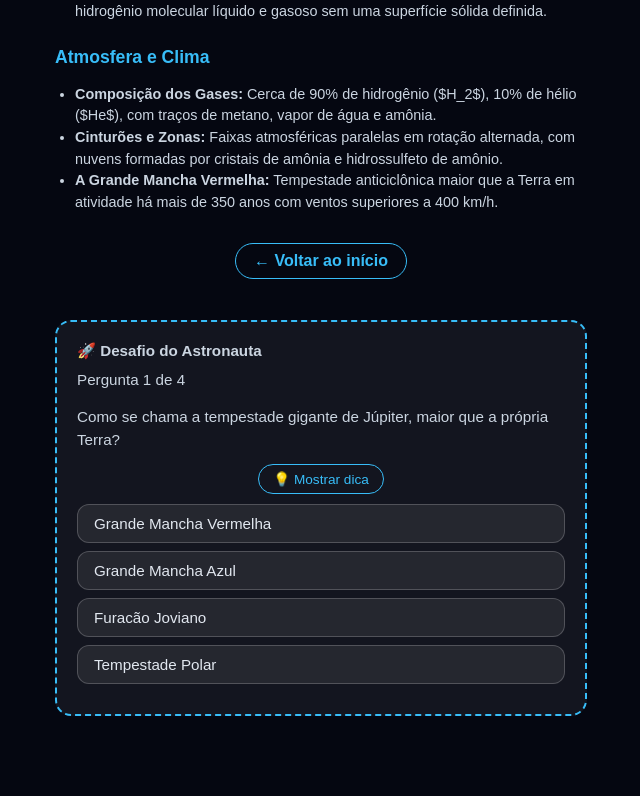
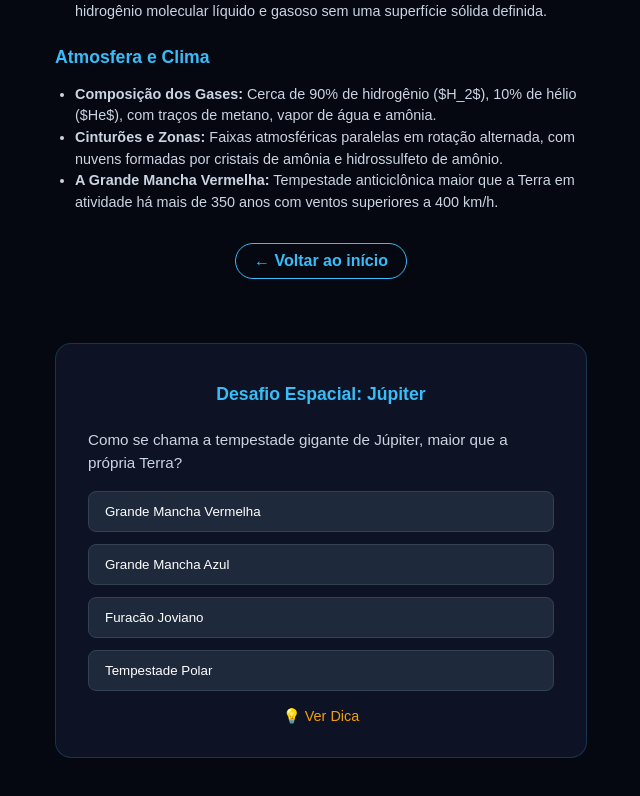
Before and after one commit to amandaskywalker/OdisseiaSolar-Borboleta, a Next.js app in the folder odisseiasolar/: page /planetas/jupiter in a window 1280 px wide. Shown: the part 928-1724 px from the top of the page, without its empty margins (319-959 px from the left). Built offline with nearby package versions, Linux system fonts and the light colour scheme.

Commit message:
Update Quiz.tsx

```diff
--- a/odisseiasolar/app/components/Quiz.tsx
+++ b/odisseiasolar/app/components/Quiz.tsx
@@ -1,7 +1,7 @@
 "use client";
-
 import { useState } from "react";
 import { perguntasPorAstro } from "../data/quiz";
+import styles from "./Quiz.module.css";
 
 export default function Quiz({ nomeAstro }: { nomeAstro: string }) {
   const perguntas = perguntasPorAstro[nomeAstro];
@@ -15,9 +15,9 @@ export default function Quiz({ nomeAstro }: { nomeAstro: string }) {
   const concluido = indice >= perguntas.length;
   const q = perguntas[indice];
   const respondida = escolhida !== null;
-  const ultima = indice === perguntas.length - 1;
 
   function responder(idx: number) {
+    if (respondida) return;
     setEscolhida(idx);
     if (idx === q.correta) setAcertos(acertos + 1);
   }
@@ -28,68 +28,59 @@ export default function Quiz({ nomeAstro }: { nomeAstro: string }) {
     setDicaAberta(false);
   }
 
-  function classeOpcao(idx: number) {
-    if (idx === q.correta && respondida) return "quiz-btn-opcao quiz-opcao-correta";
-    if (idx === escolhida) return "quiz-btn-opcao quiz-opcao-errada";
-    return "quiz-btn-opcao";
-  }
-
   return (
-    <div className="quiz-area">
-      <p className="quiz-titulo">🚀 Desafio do Astronauta</p>
-      <p className="quiz-progresso">
-        {concluido
-          ? "Desafio concluído!"
-          : `Pergunta ${indice + 1} de ${perguntas.length}`}
-      </p>
+    <div className={styles.containerQuiz}>
+      <h3 className={styles.titulo}>Desafio Espacial: {nomeAstro}</h3>
 
       {concluido ? (
-        <p className="quiz-resultado">
-          Você acertou {acertos} de {perguntas.length} perguntas sobre {nomeAstro}!{" "}
-          {acertos === perguntas.length
-            ? "Mandou muito bem, explorador! 🌟"
-            : "Continue explorando o espaço! 🚀"}
-        </p>
+        <div className={styles.resultado}>
+          <h4>Parabéns, Explorador!</h4>
+          <p>Você acertou {acertos} de {perguntas.length} perguntas!</p>
+          <button className={styles.btnAcao} onClick={() => { setIndice(0); setAcertos(0); setEscolhida(null); }}>
+            Tentar Novamente
+          </button>
+        </div>
       ) : (
-        <>
-          <p className="quiz-pergunta">{q.pergunta}</p>
-          {!respondida && !dicaAberta && (
-            <button type="button" className="quiz-btn-dica" onClick={() => setDicaAberta(true)}>
-              💡 Mostrar dica
-            </button>
-          )}
-          {dicaAberta && <p className="quiz-dica">{q.dica}</p>}
-
-          <div className="quiz-opcoes">
-            {q.opcoes.map((opcao, idx) => (
-              <button
-                key={opcao}
-                type="button"
-                className={classeOpcao(idx)}
-                disabled={respondida}
-                onClick={() => responder(idx)}
-              >
-                {opcao}
-              </button>
-            ))}
+        <div className={styles.perguntaCard}>
+          <p className={styles.enunciado}>{q.pergunta}</p>
+          <div className={styles.opcoesGrid}>
+            {q.opcoes.map((opcao, idx) => {
+              let classeBotao = styles.btnOpcao;
+              if (respondida) {
+                if (idx === q.correta) classeBotao += ` ${styles.correta}`;
+                else if (idx === escolhida) classeBotao += ` ${styles.errada}`;
+              }
+              return (
+                <button
+                  key={idx}
+                  className={classeBotao}
+                  onClick={() => responder(idx)}
+                  disabled={respondida}
+                >
+                  {opcao}
+                </button>
+              );
+            })}
           </div>
 
           {respondida && (
-            <>
-              <p className="quiz-feedback">
-                {escolhida === q.correta ? (
-                  <strong>✅ Acertou!</strong>
-                ) : (
-                  <strong>❌ Quase! A resposta certa era &quot;{q.opcoes[q.correta]}&quot;.</strong>
-                )}{" "}
-                {q.justificativa}
-              </p>
-              <button type="button" className="quiz-btn-proxima" onClick={proxima}>
-                {ultima ? "Ver resultado" : "Próxima pergunta"}
+            <div className={styles.feedback}>
+              <p>{q.justificativa}</p>
+              <button className={styles.btnAcao} onClick={proxima}>
+                Próxima Pergunta →
               </button>
-            </>
+            </div>
           )}
-        </>
+
+          {!respondida && q.dica && (
+            <div className={styles.secaoDica}>
+              <button className={styles.btnDica} onClick={() => setDicaAberta(!dicaAberta)}>
+                {dicaAberta ? "Esconder Dica" : "💡 Ver Dica"}
+              </button>
+              {dicaAberta && <p className={styles.textoDica}>{q.dica}</p>}
+            </div>
+          )}
+        </div>
       )}
     </div>
   );
```
